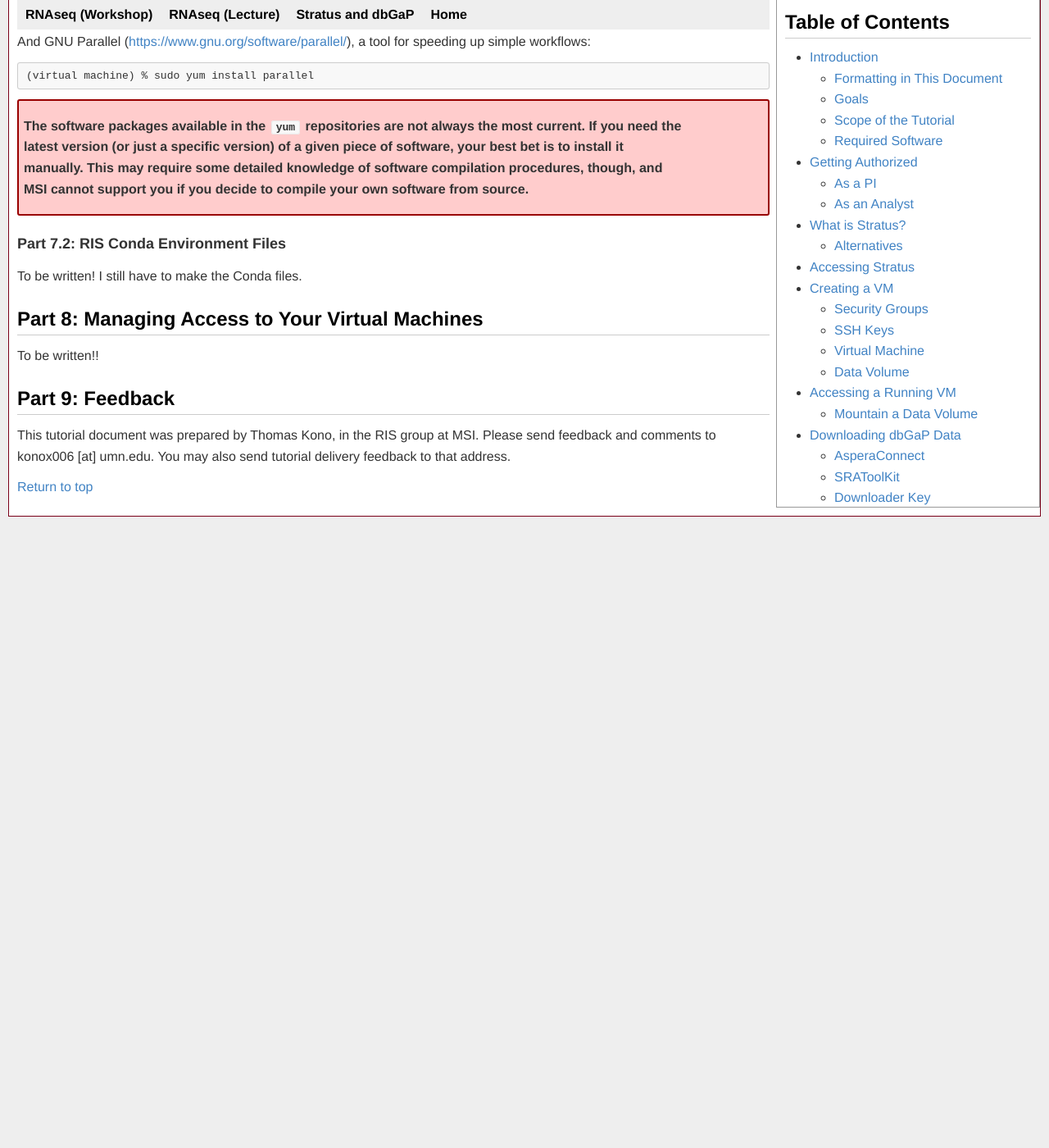
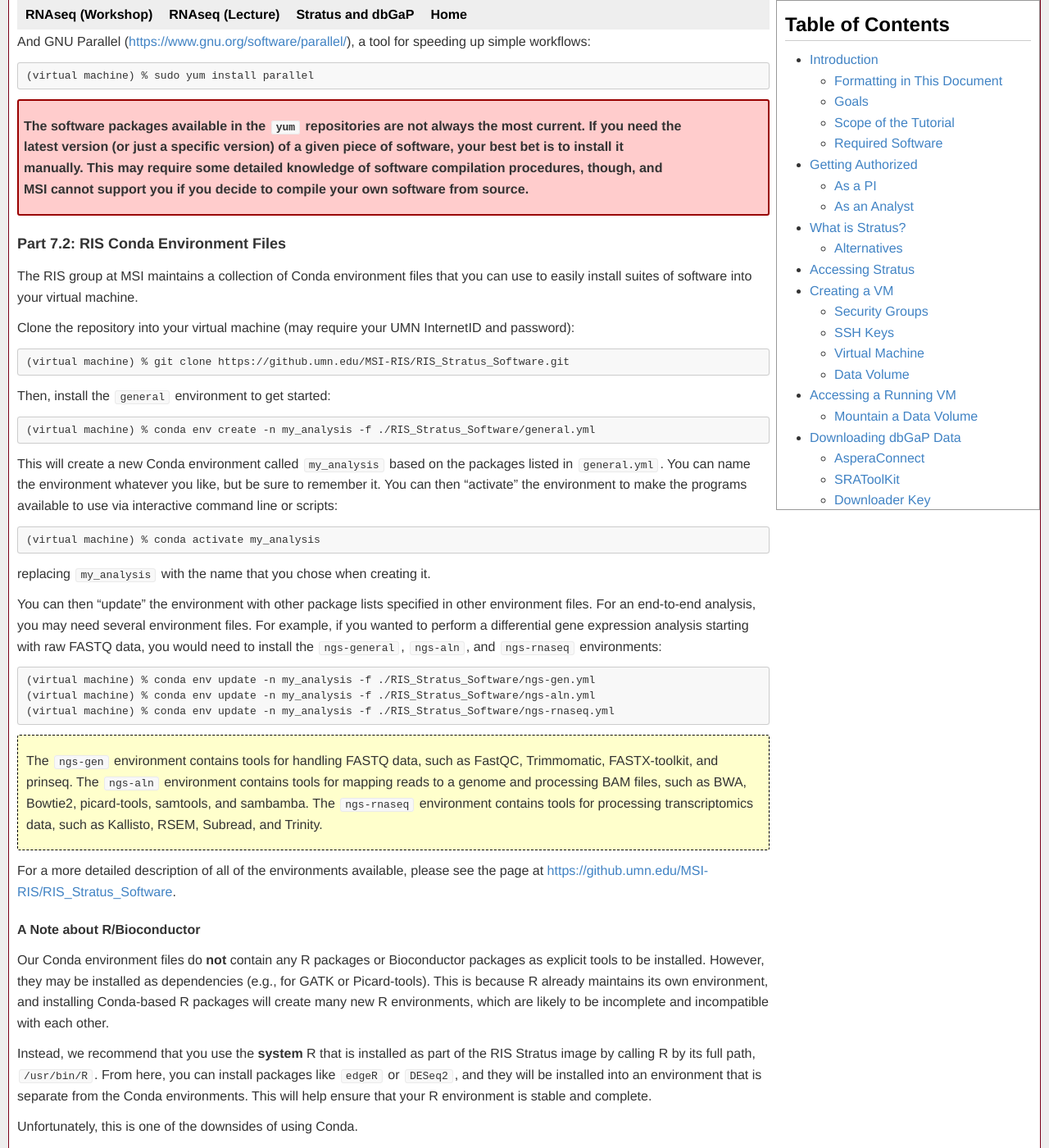
Before and after one commit to msi-ris/Tutorials, a Jekyll site: the page built from stratus_dbgap.md, in a window 1280 px wide and 1400 px high, scrolled down 22112 px. Shown: the whole window at 82% size. Built offline with Jekyll 4.4.1, drawn with Linux system fonts in a browser that asks for light colours; before the commit the page ends 22742 px from its top, so only the background shows below that; some of the changed text lies outside the part shown.

Commit message:
Add conda software to stratus-dbgap

````diff
--- a/stratus_dbgap.md
+++ b/stratus_dbgap.md
@@ -556,10 +556,53 @@ The software packages available in the `yum` repositories are not always the mos
 </div>
 
 ### <a name="7.2"></a> Part 7.2: RIS Conda Environment Files
-To be written! I still have to make the Conda files.
+The RIS group at MSI maintains a collection of Conda environment files that you can use to easily install suites of software into your virtual machine.
+
+Clone the repository into your virtual machine (may require your UMN InternetID and password):
+
+```
+(virtual machine) % git clone https://github.umn.edu/MSI-RIS/RIS_Stratus_Software.git
+```
+
+Then, install the `general` environment to get started:
+
+```
+(virtual machine) % conda env create -n my_analysis -f ./RIS_Stratus_Software/general.yml
+```
+
+This will create a new Conda environment called `my_analysis` based on the packages listed in `general.yml`. You can name the environment whatever you like, but be sure to remember it. You can then "activate" the environment to make the programs available to use via interactive command line or scripts:
+
+```
+(virtual machine) % conda activate my_analysis
+```
+
+replacing `my_analysis` with the name that you chose when creating it.
+
+You can then "update" the environment with other package lists specified in other environment files. For an end-to-end analysis, you may need several environment files. For example, if you wanted to perform a differential gene expression analysis starting with raw FASTQ data, you would need to install the `ngs-general`, `ngs-aln`, and `ngs-rnaseq` environments:
+
+```
+(virtual machine) % conda env update -n my_analysis -f ./RIS_Stratus_Software/ngs-gen.yml
+(virtual machine) % conda env update -n my_analysis -f ./RIS_Stratus_Software/ngs-aln.yml
+(virtual machine) % conda env update -n my_analysis -f ./RIS_Stratus_Software/ngs-rnaseq.yml
+```
+
+<div class="info" markdown="1">
+
+The `ngs-gen` environment contains tools for handling FASTQ data, such as FastQC, Trimmomatic, FASTX-toolkit, and prinseq. The `ngs-aln` environment contains tools for mapping reads to a genome and processing BAM files, such as BWA, Bowtie2, picard-tools, samtools, and sambamba. The `ngs-rnaseq` environment contains tools for processing transcriptomics data, such as Kallisto, RSEM, Subread, and Trinity.
+
+</div>
+
+For a more detailed description of all of the environments available, please see the page at <https://github.umn.edu/MSI-RIS/RIS_Stratus_Software>.
+
+#### A Note about R/Bioconductor
+Our Conda environment files do **not** contain any R packages or Bioconductor packages as explicit tools to be installed. However, they may be installed as dependencies (e.g., for GATK or Picard-tools). This is because R already maintains its own environment, and installing Conda-based R packages will create many new R environments, which are likely to be incomplete and incompatible with each other.
+
+Instead, we recommend that you use the **system** R that is installed as part of the RIS Stratus image by calling R by its full path, `/usr/bin/R`. From here, you can install packages like `edgeR` or `DESeq2`, and they will be installed into an environment that is separate from the Conda environments. This will help ensure that your R environment is stable and complete.
+
+Unfortunately, this is one of the downsides of using Conda.
 
 ## <a name="8"></a> Part 8: Managing Access to Your Virtual Machines
-To be written!!
+To be written
 
 ## <a name="9"></a> Part 9: Feedback
 This tutorial document was prepared by Thomas Kono, in the RIS group at MSI.
````
Also changed, not shown: other parts of stratus_dbgap.md (+1 -1 lines).
